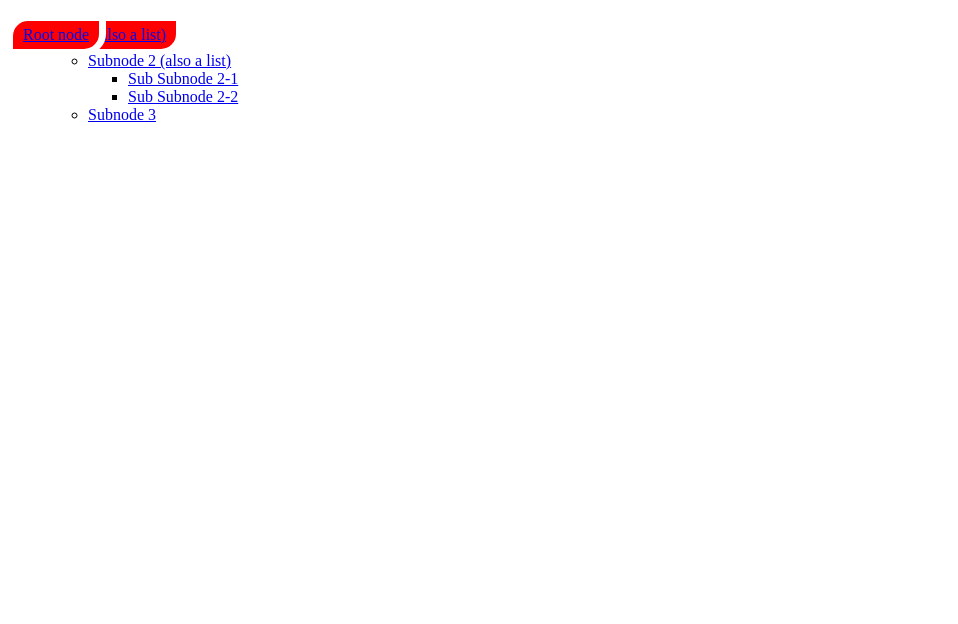
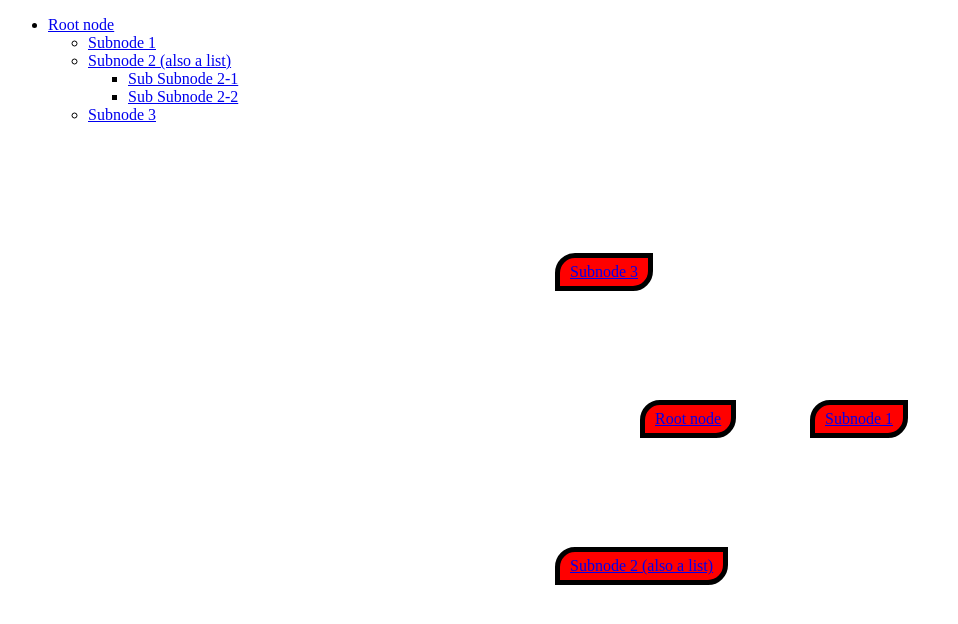
Before and after one commit to marcodiiga/knode, a plain HTML site: page index.html in a window 1280 px wide. Shown: the whole page, without its empty margins (0-958 px from the left). Drawn offline with nearby package versions, Linux system fonts and the light colour scheme.

Commit message:
Added child nodes positioning, equilibrium state calculation and refactored code. Next step: add smooth transitioning and recursion for multiple data. The selected node will have its style different and will be centered on the screen. Any other level (either parents/children) will be displayed recursively - and this needs to be implemented

```diff
--- a/nodemap/nodemap.js
+++ b/nodemap/nodemap.js
@@ -1,14 +1,27 @@
 (function ($) {
   'use strict';
 
+  var MOVEMENT_TIMEOUT = 4;        // 4 seconds for the nodes' movement timeout
+  var CHILDREN_NODES_RADIUS = 170; // Children nodes' distance from parent
+
   // ---------- Node class and methods ----------
-  Node = function ($map, $parent, nodeName, href) {
+  Node = function ($map, $parent, nodeName, href) { // Typical scope: Node object
 
-    this.$map     = $map;
-    this.name     = nodeName;
-    this.href     = href;
-    this.$parent  = $parent;
-    this.children = []; // No children for us for now
+    this.$map       = $map;
+    this.name       = nodeName;
+    this.href       = href;
+    this.$parent    = $parent; // null for root object, $('a') for the others
+    this.children   = [];      // Our children will populate this for us
+    this.moveTimer  = 0;       // Timer callback to move this node to equilibrium
+    this.stopMoving = false;   // Whether this node should stop moving
+
+    if ($parent != null) { // Position in the map area. By default the parent's
+      this.x = $parent.node.x; // position is given..
+      this.y = $parent.node.y;
+    } else { // ..but if the node is root
+      this.x = ($map.options.mapArea.width / 2); // is put to the center
+      this.y = ($map.options.mapArea.height / 2);
+    }
 
     // Create the node element in the page and append it to the map's object
     this.element = $('<a href="' + this.href + '">' + this.name + '</a>')
@@ -18,11 +31,16 @@
     // The node will be moved directly from code
     this.element.css ('position', 'absolute');
 
-    if (this.$parent == null) // Check if I'm the root
+    if (this.$parent == null) { // Check if I'm the root
       this.element.addClass('root');
-    else {
+      this.$map.rootNode = this;
+      // Immediately set the root element position to the center of the area
+      $(this.element).css({'left': this.x + "px",
+                           'top':  this.y + "px" });
+    } else {
       this.$parent.node.children.push (this); // Add me as a child of my parent
-      console.log("TODO line");//TODO if children add a line from me to parent to mapObject
+
+      //TODO if children add a line from me to parent to mapObject
     }
 
     // TODO activate draggable jquery ui
@@ -30,10 +48,49 @@
     //TODO click stuff
   }
 
+  // Calculate this node's equilibrium position relative to its father's
+  Node.prototype.calculateEquilibriumPoint = function (index) {
+    var stepAngle = Math.PI * 2 / this.$parent.node.children.length; // Radiants
+    var angle = index * stepAngle;
+    this.x = (CHILDREN_NODES_RADIUS * Math.cos(angle)) + this.$parent.node.x;
+    this.y = (CHILDREN_NODES_RADIUS * Math.sin(angle)) + this.$parent.node.y;
+  };
+
+  // Starts from a node and recursively sets its and its children's
+  // positions over time to a static position
+  Node.prototype.animateToStaticPosition = function() {
+    // Position of this local root node will be recalculated, stop moving
+    /*
+clearTimeout ($node.node.moveTimer);
+
+    $node.node.moveTimer = setTimeout (function () {
+      $node.node.stopMoving = true; // Stop moving for this node
+    }, MOVEMENT_TIMEOUT * 1000);*/
+
+    // Recalculate my children's equilibrium points. Each child will have
+    // the final coordinates in (x;y)
+    $.each (this.children, function (index) {
+      this.calculateEquilibriumPoint (index);
+      //DEBUG TODO 1) disable this
+      $(this.element).css({'left': this.x + "px",
+                                'top': this.y + "px" });
+    });
+    // TODO 2) set a timer with a callback to transition the current position
+    // of the child nodes to the x;y destination one.
+    // TODO 3) Set a threshold to be reached and stop the callback when done
+  }
+
   // ---------- Map class and methods ----------
 
-  // Generate a node map on the jQuery selected objects
-  $.fn.createNodeMap = function (options) {
+  // Generate a node map on the jQuery selected object
+  // Notice: the selector should contain a single instance
+  $.fn.createNodeMap = function (options) { // Typical scope: $('body') object
+
+    if (this.length != 1) { // Sanity check for single instance
+      $.error ("Single selector instance expected, multiple instances found");
+      return;
+    }
+
     var initialSize = -1;
     options = $.extend({ // Add default options for our map to use
       mapArea: {
@@ -42,29 +99,32 @@
       }
     }, options);
 
-    var $window = $(window);
+    // Set up a drawing area
+    if (options.mapArea.width === initialSize)
+      options.mapArea.width = $(window).width();
+    if (options.mapArea.height === initialSize)
+      options.mapArea.height = $(window).height();
 
-    return this.each(function () { // Generate a node map (returns this)
-        // Set up a drawing area
-        if (options.mapArea.width === initialSize)
-          options.mapArea.width = $window.width();
-        if (options.mapArea.height === initialSize)
-          options.mapArea.height = $window.height();
+    this.options = options; // Save it for the $map
 
-        // Add a canvas to the selector of this element
-        $(this).append( Raphael (0, 0, options.mapArea.width,
-                                       options.mapArea.height) );
+    // Add a canvas to the selector of this element and save it as a property
+    var canvas = Raphael (0, 0, options.mapArea.width,
+                                options.mapArea.height);
+    this.append (canvas);
+    this.canvas = canvas;
 
-        // Add a class to the map DOM object to let node styles be applied
-        $(this).addClass ('nodemap');
-      });
+    // Add a class to the map DOM object to let node styles be applied
+    this.addClass ('nodemap');
+
+    return this;
   };
 
-  $.fn.createNodes = function () { // Create the nodes of the map recursively
+  // Create the nodes of the map recursively
+  $.fn.createNodes = function () { // Typical scope: $('body') object
+    var $map = this; // Save 'this' (the map selector) for any closure
     var $rootli = $('>ul>li', this);
     // Create the root node
-    var $rootNode = $('>a', $rootli).addNode (this, null);
-    var $map = this; // Save 'this' (selector map) for the closure
+    var $rootNode = $('>a', $rootli).addNode ($map, null);
     // Foreach sub-anchor item of the root li item -> add a node
     $('>ul>li>a', $rootli).each (function() {
       $(this).addNode ($map, $rootNode);
@@ -83,12 +143,15 @@
   */
 
 
-  $.fn.addNode = function (map, parent) {
-    var node = new Node (map,                 // map selector (to add <a>s)
-                         parent,              // parent <a> selector
-                         this.text(),         // nodeName
-                         this.attr('href'));  // href
-    this.node = node;
+  $.fn.addNode = function ($map, $parent) { // Typical scope: $('a') object
+    this.node = new Node ($map,      // map to add <a>s, typically $('body')
+                          $parent,         // parent <a> selector
+                          this.text(),        // nodeName
+                          this.attr('href'));   // href
+    // Everytime a node is added its parent's subtree needs to be reshaped
+    if ($parent != null)
+      $parent.node.animateToStaticPosition (); // This node will drag its children
+
     return this;
   };
 
--- a/nodemap/style.css
+++ b/nodemap/style.css
@@ -1,6 +1,6 @@
 .nodemap a.node { /* Nodes of a nodemap */
   background: red;
-  border: 3px solid white;
+  border: 3px solid black;
   -webkit-border-top-left-radius: 20px;
   -webkit-border-bottom-right-radius: 20px;
   -moz-border-radius-topleft: 20px;
```
Also changed, not shown: index.html (+0 -15 lines).
